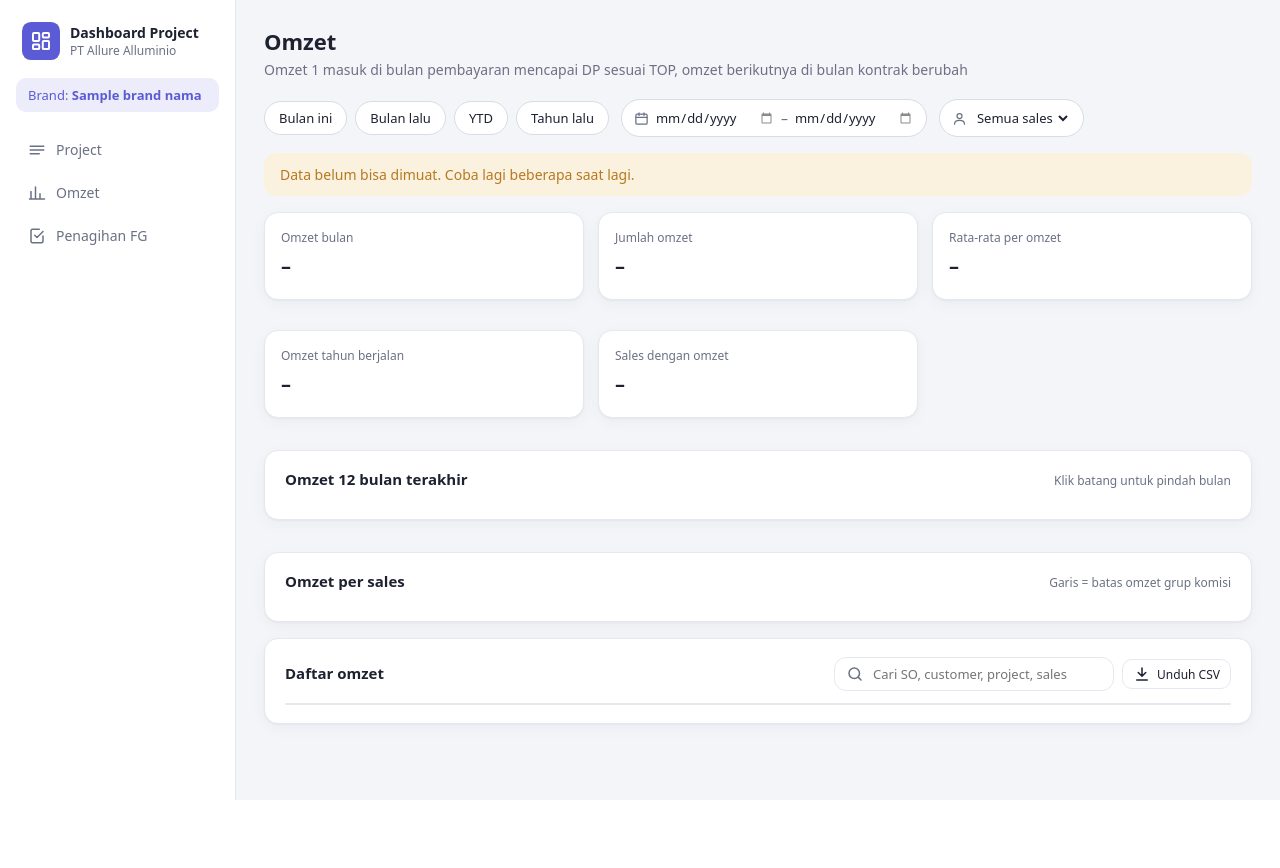
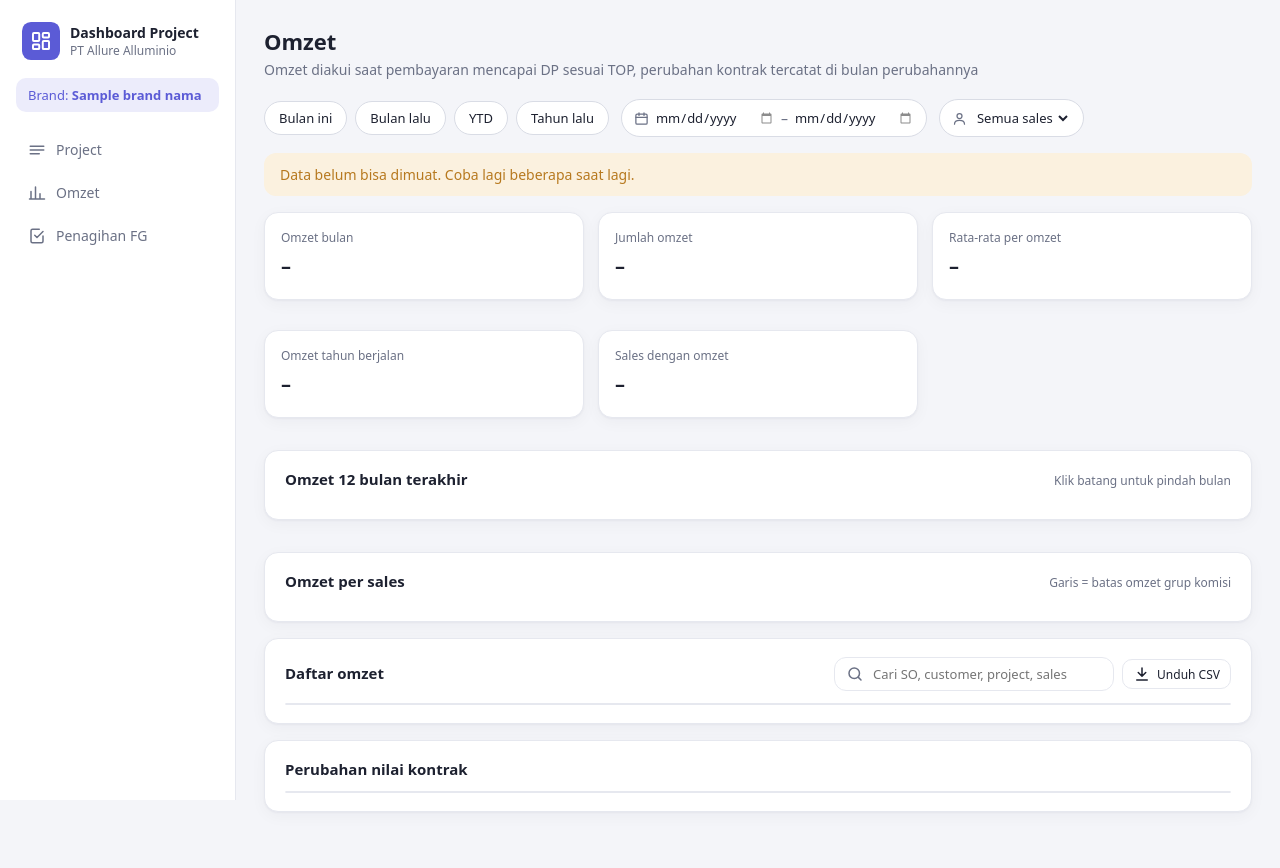
Before and after one commit to RivaroFarrelino/dashboard-project, a Python web app: template templates/omzet.html in a window 1280 px wide. Before the commit the page ends 800 px from the top, so only its background shows below. Run offline with Jinja, Linux system fonts and the light colour scheme; the template is opened without the code that fills it: most values are stand-ins (such as "Sample title", 1, 10 or a date in 2020); some web fonts are replaced.

Commit message:
feat: update omzet description for clarity and add table for contract changes

```diff
--- a/templates/omzet.html
+++ b/templates/omzet.html
@@ -3,7 +3,7 @@
 <header class="page-head">
   <div>
     <h1>Omzet</h1>
-    <p class="muted">Omzet 1 masuk di bulan pembayaran mencapai DP sesuai TOP, omzet berikutnya di bulan kontrak berubah</p>
+    <p class="muted">Omzet diakui saat pembayaran mencapai DP sesuai TOP, perubahan kontrak tercatat di bulan perubahannya</p>
   </div>
 </header>
 
@@ -70,6 +70,15 @@
     <table class="tbl" id="tbl-omzet"></table>
   </div>
 </div>
+
+<div class="card">
+  <div class="card-head">
+    <h3 id="judul-ubah">Perubahan nilai kontrak</h3>
+  </div>
+  <div class="table-wrap wrap-beku">
+    <table class="tbl" id="tbl-ubah"></table>
+  </div>
+</div>
 {% endblock %}
 {% block scripts %}
 <script src="{{ url_for('static', filename='js/omzet.js', v=aset_v) }}"></script>
```
